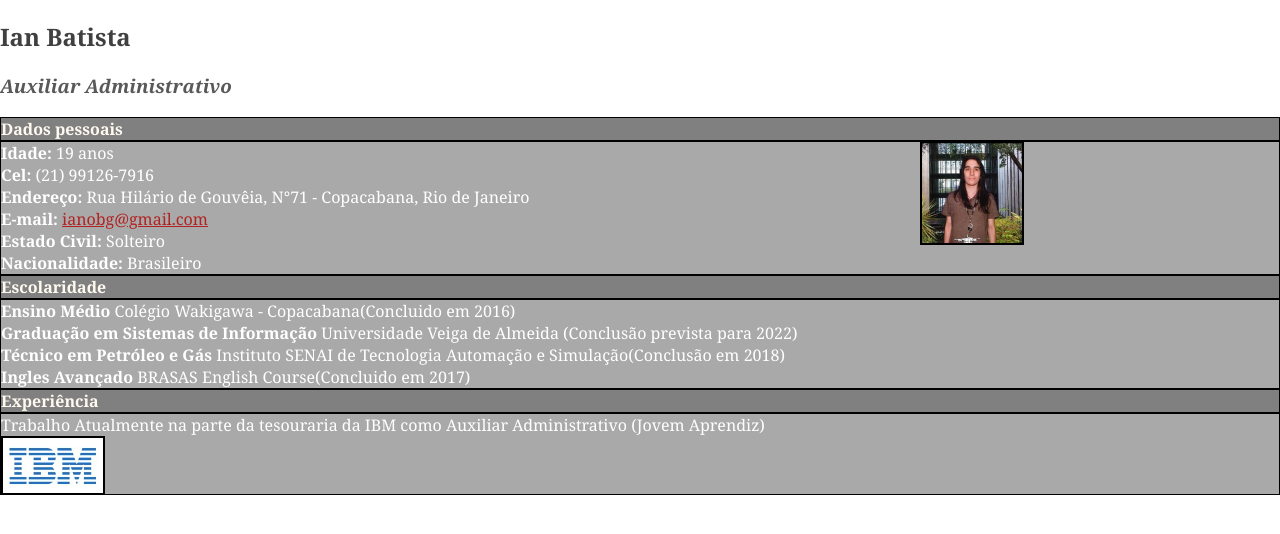
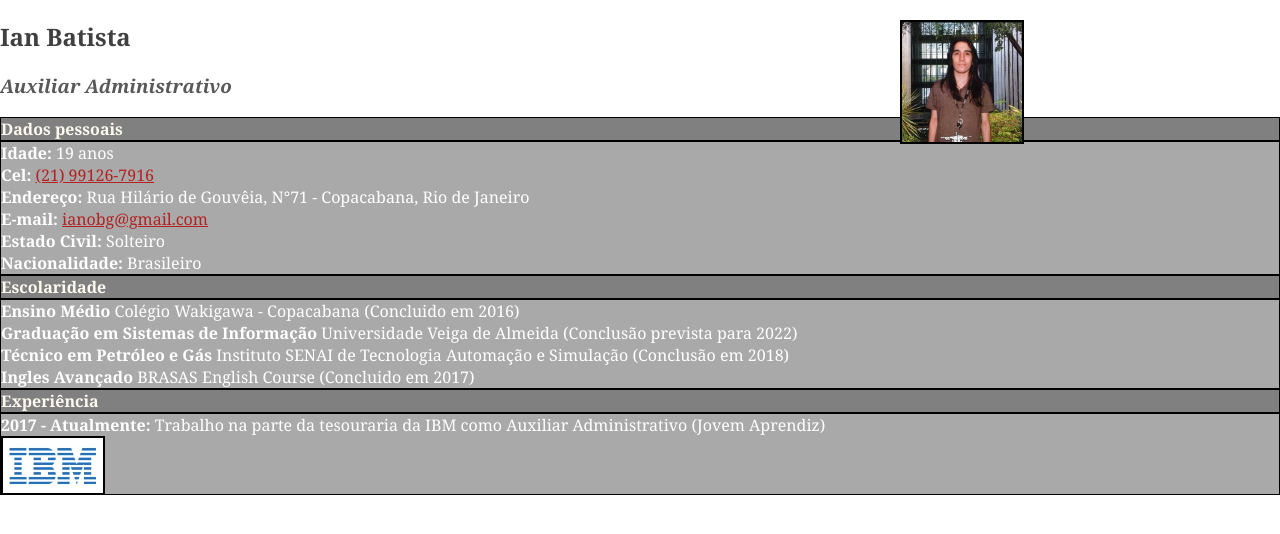
Before and after one commit to ianobg/CV-WEB, a plain HTML site: page index.html in a window 1280 px wide. Drawn offline with Linux system fonts and the light colour scheme.

Commit message:
Update index.html

```diff
--- a/index.html
+++ b/index.html
@@ -6,15 +6,14 @@
         <link rel="stylesheet" href="style.css">
     </head>
     <body>
-
+        <a href="https://www.linkedin.com/in/ian-de-oliveira-batista-gomes-05b840137/"><img id="img" src="img/ian.jpg" alt="Imagem Ian" border="2" height="120" width="120"></a>
         <h2>Ian Batista</h2>
         <h3>Auxiliar Administrativo</h3>
 
         <div class="tit"><b>Dados pessoais</b></div>
-            <img id="img" src="img/ian.jpg" border="2" height="100" width="100">
             <div class="Inf">
                 <label><b>Idade:</b></label> 19 anos <br>
-                <label><b>Cel:</b></label> (21) 99126-7916<br>
+                <label><b>Cel: </b></label><a href="tel:21991267916">(21) 99126-7916</a><br>
                 <label><b>Endereço:</b></label> Rua Hilário de Gouvêia, N°71 - Copacabana, Rio de Janeiro<br>
                 <b>E-mail: </b><a href="mailto:ianobg@gmail.com">ianobg@gmail.com</a><br>
                 <label><b>Estado Civil:</b></label> Solteiro<br>
@@ -22,16 +21,17 @@
             </div>
         <div class="tit"><b>Escolaridade</b></div>
             <div class="Inf">
-                <label><b>Ensino Médio </b></label> Colégio Wakigawa - Copacabana(Concluido em 2016)<br>
+                <label><b>Ensino Médio </b></label> Colégio Wakigawa - Copacabana (Concluido em 2016)<br>
                 <label><b>Graduação em Sistemas de Informação </b></label>Universidade Veiga de Almeida (Conclusão prevista para 2022)<br>
-                <label><b>Técnico em Petróleo e Gás </b></label>Instituto SENAI de Tecnologia Automação e Simulação(Conclusão em 2018)<br>
-                <label><b>Ingles Avançado</b></label> BRASAS English Course(Concluido em 2017)
+                <label><b>Técnico em Petróleo e Gás </b></label>Instituto SENAI de Tecnologia Automação e Simulação (Conclusão em 2018)<br>
+                <label><b>Ingles Avançado</b></label> BRASAS English Course (Concluido em 2017)
             </div>
         <div class="tit"><b>Experiência</b></div>
-        <div class="exp">
-                <div>Trabalho Atualmente na parte da tesouraria da IBM como Auxiliar Administrativo (Jovem Aprendiz)</div>
-                <img id="ibm" src="img/ibm.jpg" border="2" height="55" width="100" >
-        </div>
+            <div class="exp">
+                <div><label><b>2017 - Atualmente: </b></label>Trabalho na parte da tesouraria da IBM como Auxiliar Administrativo (Jovem Aprendiz)</div>
+                <a href="https://www.ibm.com/br-pt/" target="_blank"><img id="ibm" src="img/ibm.jpg" border="2" height="55" width="100" alt="IBM">
+                </a>
+            </div>
 
 
     </body>
```
